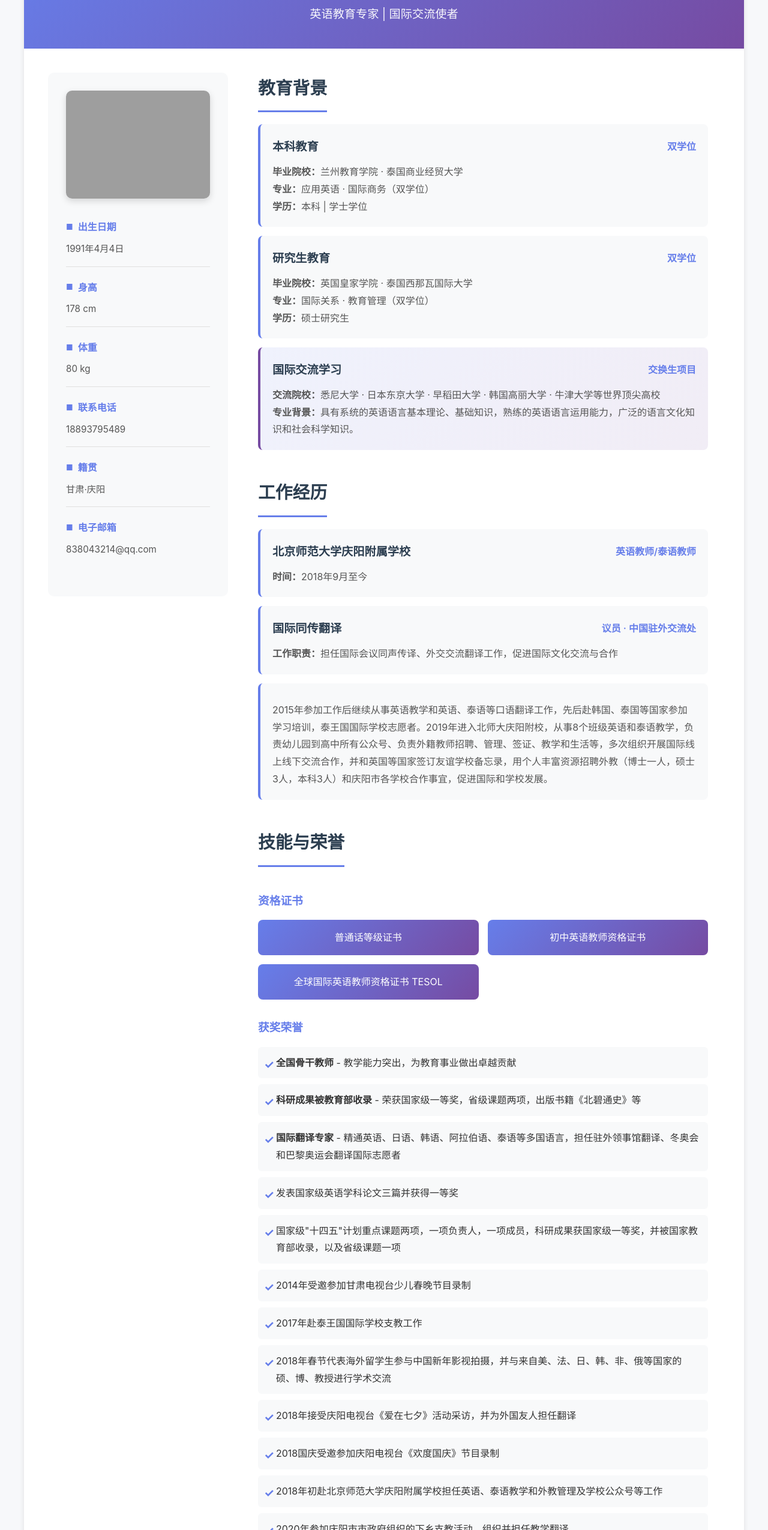
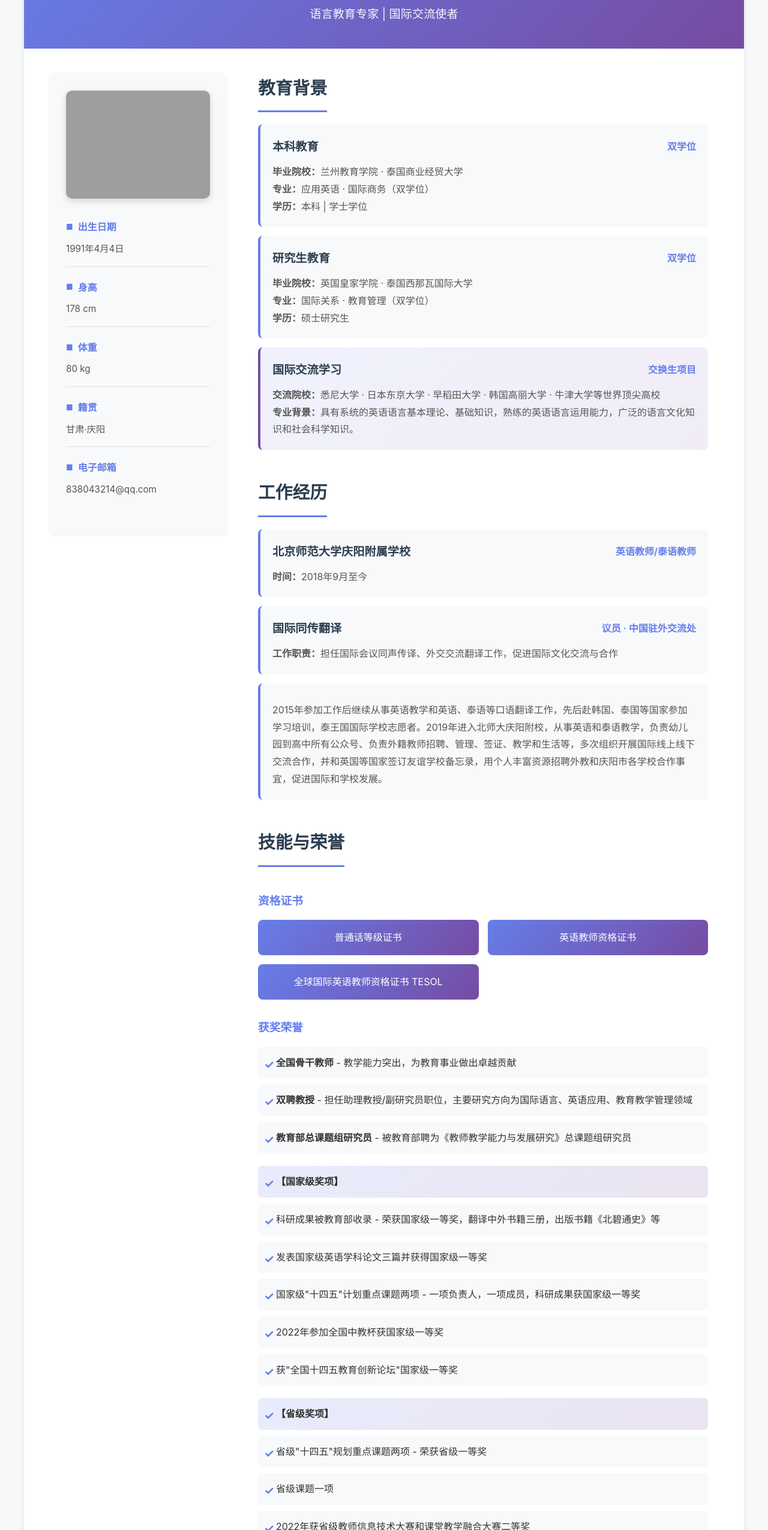
Before and after one commit to shuhaocao3-cmyk/-, a plain HTML site: page index.html in a window 1280 px wide. Shown: the part 116-2666 px from the top of the page at 60% size. Drawn offline with Linux system fonts and the light colour scheme; grey boxes are pictures that could not be loaded.

Commit message:
Update index.html

```diff
--- a/index.html
+++ b/index.html
@@ -3,10 +3,10 @@
 <head>
     <meta charset="UTF-8">
     <meta name="viewport" content="width=device-width, initial-scale=1.0">
-    <title>韩听听 - 个人简历</title>
-    <meta name="description" content="韩听听个人简历 - 英语教育专家、国际翻译、资深教师">
-    <meta name="keywords" content="韩听听,英语教师,国际翻译,教育专家,简历">
-    <meta name="author" content="韩听听">
+    <title>韩昕昕 - 个人简历</title>
+    <meta name="description" content="韩昕昕个人简历 - 语言教育专家、国际翻译、资深教师">
+    <meta name="keywords" content="韩昕昕,语言教师,国际翻译,教育专家,简历">
+    <meta name="author" content="韩昕昕">
     <style>
         * {
             margin: 0;
@@ -233,14 +233,15 @@
 <body>
     <div class="container">
         <header>
-            <h1>韩听听</h1>
-            <p>英语教育专家 | 国际交流使者</p>
+            <h1>韩昕昕</h1>
+            <p>语言教育专家 | 国际交流使者</p>
         </header>
 
         <div class="content-wrapper">
             <!-- 侧边栏 -->
             <aside class="sidebar">
-                <img src="photo.jpg" alt="韩听听" class="profile-image">
+                <!-- 请将你的照片保存为 photo.jpg 并放在与HTML文件同一文件夹中 -->
+                <img src="photo.jpg" alt="韩昕昕" class="profile-image">
 
                 <div class="info-item">
                     <div class="info-label">出生日期</div>
@@ -255,11 +256,6 @@
                 <div class="info-item">
                     <div class="info-label">体重</div>
                     <div class="info-value">80 kg</div>
-                </div>
-
-                <div class="info-item">
-                    <div class="info-label">联系电话</div>
-                    <div class="info-value">18893795489</div>
                 </div>
 
                 <div class="info-item">
@@ -341,7 +337,7 @@
 
                     <div class="work-item">
                         <div class="item-description">
-                            2015年参加工作后继续从事英语教学和英语、泰语等口语翻译工作，先后赴韩国、泰国等国家参加学习培训，泰王国国际学校志愿者。2019年进入北师大庆阳附校，从事8个班级英语和泰语教学，负责幼儿园到高中所有公众号、负责外籍教师招聘、管理、签证、教学和生活等，多次组织开展国际线上线下交流合作，并和英国等国家签订友谊学校备忘录，用个人丰富资源招聘外教（博士一人，硕士3人，本科3人）和庆阳市各学校合作事宜，促进国际和学校发展。
+                            2015年参加工作后继续从事英语教学和英语、泰语等口语翻译工作，先后赴韩国、泰国等国家参加学习培训，泰王国国际学校志愿者。2019年进入北师大庆阳附校，从事英语和泰语教学，负责幼儿园到高中所有公众号、负责外籍教师招聘、管理、签证、教学和生活等，多次组织开展国际线上线下交流合作，并和英国等国家签订友谊学校备忘录，用个人丰富资源招聘外教和庆阳市各学校合作事宜，促进国际和学校发展。
                         </div>
                     </div>
                 </section>
@@ -353,29 +349,39 @@
                     <h3 style="color: #667eea; margin: 20px 0 15px 0;">资格证书</h3>
                     <div class="skills-grid">
                         <div class="skill-item">普通话等级证书</div>
-                        <div class="skill-item">初中英语教师资格证书</div>
+                        <div class="skill-item">英语教师资格证书</div>
                         <div class="skill-item">全球国际英语教师资格证书 TESOL</div>
                     </div>
 
                     <h3 style="color: #667eea; margin: 30px 0 15px 0;">获奖荣誉</h3>
                     <ul class="achievement-list">
                         <li><strong>全国骨干教师</strong> - 教学能力突出，为教育事业做出卓越贡献</li>
-                        <li><strong>科研成果被教育部收录</strong> - 荣获国家级一等奖，省级课题两项，出版书籍《北碧通史》等</li>
+                        <li><strong>双聘教授</strong> - 担任助理教授/副研究员职位，主要研究方向为国际语言、英语应用、教育教学管理领域</li>
+                        <li><strong>教育部总课题组研究员</strong> - 被教育部聘为《教师教学能力与发展研究》总课题组研究员</li>
+
+                        <li style="margin-top: 20px; background: linear-gradient(135deg, rgba(102, 126, 234, 0.15) 0%, rgba(118, 75, 162, 0.15) 100%); font-weight: bold;">【国家级奖项】</li>
+                        <li>科研成果被教育部收录 - 荣获国家级一等奖，翻译中外书籍三册，出版书籍《北碧通史》等</li>
+                        <li>发表国家级英语学科论文三篇并获得国家级一等奖</li>
+                        <li>国家级"十四五"计划重点课题两项 - 一项负责人，一项成员，科研成果获国家级一等奖</li>
+                        <li>2022年参加全国中教杯获国家级一等奖</li>
+                        <li>获"全国十四五教育创新论坛"国家级一等奖</li>
+
+                        <li style="margin-top: 20px; background: linear-gradient(135deg, rgba(102, 126, 234, 0.15) 0%, rgba(118, 75, 162, 0.15) 100%); font-weight: bold;">【省级奖项】</li>
+                        <li>省级"十四五"规划重点课题两项 - 荣获省级一等奖</li>
+                        <li>省级课题一项</li>
+                        <li>2022年获省级教师信息技术大赛和课堂教学融合大赛二等奖</li>
+
+                        <li style="margin-top: 20px; background: linear-gradient(135deg, rgba(102, 126, 234, 0.15) 0%, rgba(118, 75, 162, 0.15) 100%); font-weight: bold;">【其他奖项与荣誉】</li>
                         <li><strong>国际翻译专家</strong> - 精通英语、日语、韩语、阿拉伯语、泰语等多国语言，担任驻外领事馆翻译、冬奥会和巴黎奥运会翻译国际志愿者</li>
-                        <li>发表国家级英语学科论文三篇并获得一等奖</li>
-                        <li>国家级"十四五"计划重点课题两项，一项负责人，一项成员，科研成果获国家级一等奖，并被国家教育部收录，以及省级课题一项</li>
                         <li>2014年受邀参加甘肃电视台少儿春晚节目录制</li>
                         <li>2017年赴泰王国国际学校支教工作</li>
-                        <li>2018年春节代表海外留学生参与中国新年影视拍摄，并与来自美、法、日、韩、非、俄等国家的硕、博、教授进行学术交流</li>
+                        <li>2018年春节代表海外留学生参与中国新年影视拍摄，并与来自美、法、日、韩、非、俄等国家的硕、博、教授进行学术交流参加国际高峰论坛等高端会议</li>
                         <li>2018年接受庆阳电视台《爱在七夕》活动采访，并为外国友人担任翻译</li>
                         <li>2018国庆受邀参加庆阳电视台《欢度国庆》节目录制</li>
                         <li>2018年初赴北京师范大学庆阳附属学校担任英语、泰语教学和外教管理及学校公众号等工作</li>
                         <li>2020年参加庆阳市市政府组织的下乡支教活动，组织并担任教学翻译</li>
-                        <li>2022年参加全国中教杯获国家级一等奖</li>
                         <li>2022年获优秀教师称号</li>
-                        <li>2022年获省级教师信息技术大赛和课堂教学融合大赛二等奖</li>
-                        <li>2023年获全县教学技能大赛一等奖</li>
-                        <li>获"全国十四五教育创新论坛"国家级一等奖</li>
+                        <li>2023年获教学技能大赛一等奖</li>
                         <li>获教育教学"师德标兵"荣誉称号</li>
                     </ul>
                 </section>
@@ -389,5 +395,4 @@
         </div>
     </div>
 </body>
-
 </html>
```
